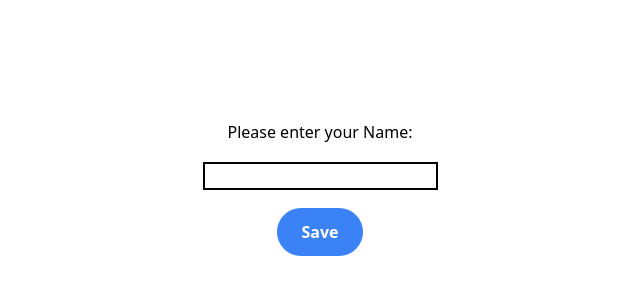
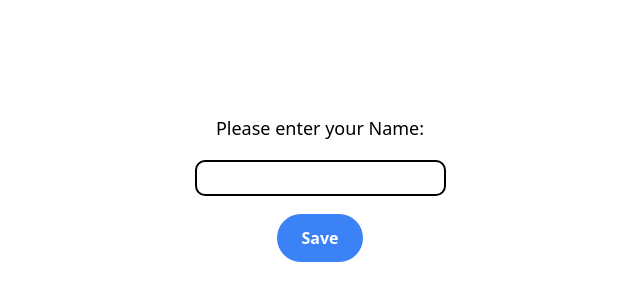
Before and after one commit to amaljoby03/appi, a React (Vite) app: page / in a window 1280 px wide. Shown: the part 212-512 px from the top of the page, without its empty margins (320-960 px from the left). Built offline with nearby package versions, Linux system fonts and the light colour scheme.

Commit message:
styling; input and textbox formatting

```diff
--- a/src/App.jsx
+++ b/src/App.jsx
@@ -16,9 +16,9 @@ function App() {
   return (
     <div className="flex justify-center min-h-screen items-center">
       <div className="h-full flex flex-col gap-5 items-center">
-        <p >Please enter your Name:</p>
+        <p className="text-lg font-medium">Please enter your Name:</p>
         <input
-          className="outline outline-2"
+          className="outline outline-2 px-2 py-1 rounded-lg"
           type="text"
           onChange={UpdateName}
         ></input>
```
